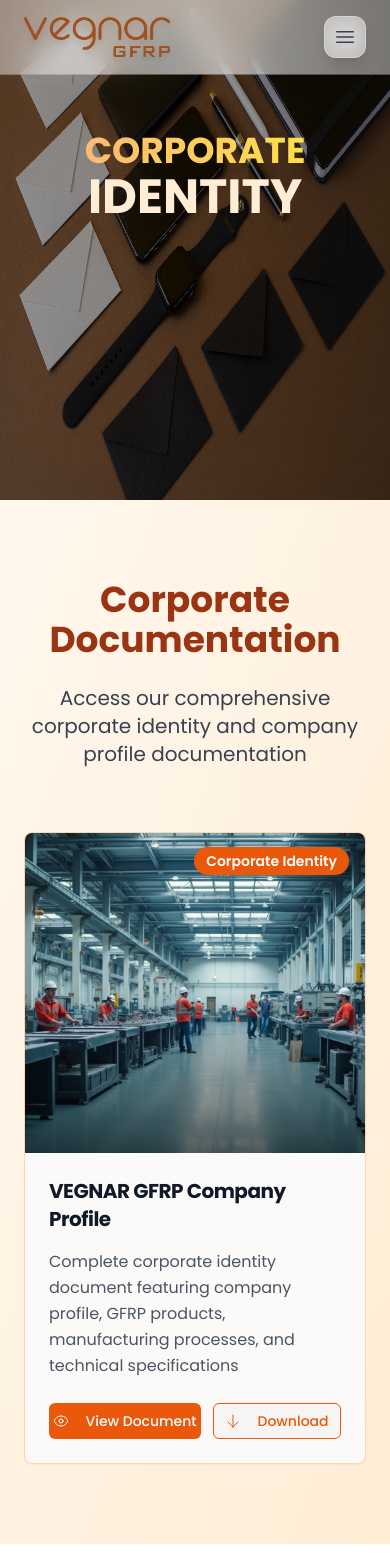
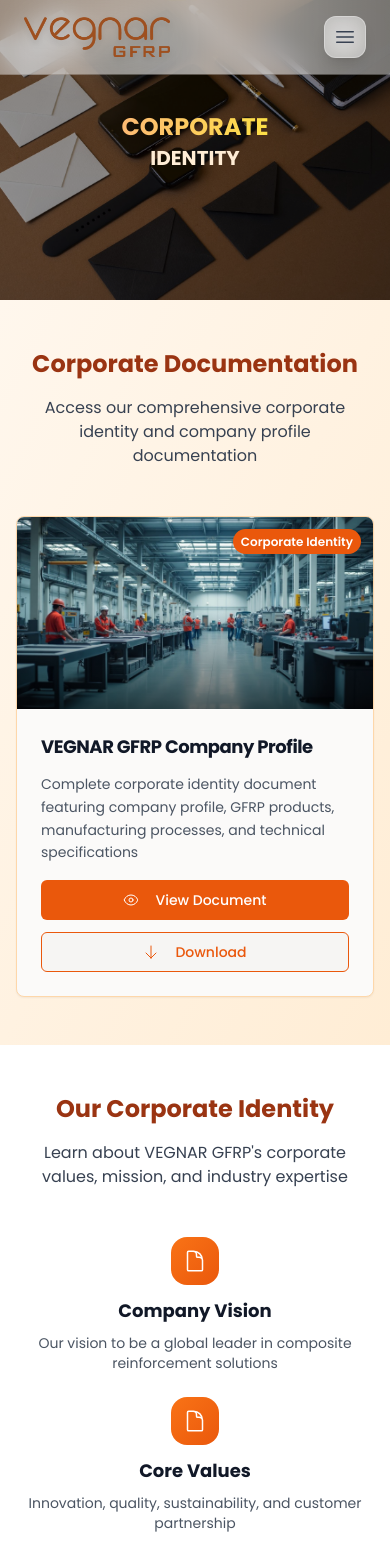
Before and after one commit to gabbar360/vegnar-gfrp_next, a Next.js app: page /corporate-identity in a window 390 px wide. Shown: the top 1555 px of the page. Built offline with nearby package versions, Linux system fonts and the light colour scheme.

Commit message:
responsive issues  and fevicon icon not showing issues fix

```diff
--- a/src/app/case-studies-global/page.tsx
+++ b/src/app/case-studies-global/page.tsx
@@ -50,7 +50,7 @@
           initial={{ opacity: 0, y: -40 }}
           animate={{ opacity: 1, y: 0 }}
           transition={{ duration: 0.7 }}
-          className="text-4xl font-bold text-primary mb-2 text-center drop-shadow-lg"
+          className="text-xl sm:text-2xl md:text-3xl lg:text-4xl font-bold text-primary mb-2 text-center drop-shadow-lg px-2"
         >
           Case Studies: <span className="text-orange-700">Global Applications of GFRP Rebars</span>
         </motion.h1>
@@ -58,7 +58,7 @@
           initial={{ opacity: 0 }}
           animate={{ opacity: 1 }}
           transition={{ delay: 0.5, duration: 0.7 }}
-          className="text-lg text-gray-700 mb-10 text-center"
+          className="text-sm sm:text-base md:text-lg text-gray-700 mb-10 text-center px-4"
         >
           Glass Fiber Reinforced Polymer (GFRP) rebars are gaining worldwide acceptance as a sustainable and high-performance alternative to steel reinforcement. Below are some prominent case studies demonstrating their successful applications across diverse infrastructure projects:
         </motion.p>
--- a/src/app/corporate-identity/page.tsx
+++ b/src/app/corporate-identity/page.tsx
@@ -25,23 +25,24 @@
   return (
     <div className="min-h-screen bg-white">
       {/* Header */}
-      <section className="relative py-32 overflow-hidden h-[500px]">
+      <section className="relative overflow-hidden h-[300px] sm:h-[400px] md:h-[500px] lg:h-[600px]">
         <div
-          className="absolute inset-0 bg-no-repeat bg-center"
+          className="absolute inset-0 bg-cover bg-center bg-no-repeat"
           style={{
             backgroundImage: `url(/assets/corporate.jpeg)`,
-            backgroundSize: "100% 100%",
+            backgroundSize: 'cover',
+            backgroundPosition: 'center center'
           }}
         />
         <div className="absolute inset-0 bg-black/40" />
-        <div className="relative mx-auto max-w-7xl px-6 lg:px-8">
-          <div className="mx-auto max-w-4xl text-center">
-            <h1 className="text-4xl md:text-7xl font-bold text-white mb-8 leading-tight animate-fade-in">
+        <div className="relative h-full flex items-center justify-center px-4">
+          <div className="text-center max-w-4xl w-full">
+            <h1 className="text-2xl sm:text-3xl md:text-4xl lg:text-5xl xl:text-6xl font-bold text-white mb-4 sm:mb-6 leading-tight">
               <span className="bg-gradient-to-r from-orange-300 to-yellow-300 bg-clip-text text-transparent">
                 CORPORATE
               </span>
               <br />
-              <span className="text-5xl md:text-6xl text-orange-100">
+              <span className="text-xl sm:text-2xl md:text-3xl lg:text-4xl xl:text-5xl text-orange-100">
                 IDENTITY
               </span>
             </h1>
@@ -50,13 +51,13 @@
       </section>
 
       {/* Corporate Documents Section */}
-      <section className="py-20 bg-gradient-to-br from-orange-50 to-orange-100">
-        <div className="mx-auto max-w-7xl px-6 lg:px-8">
-          <div className="text-center mb-16">
-            <h2 className="text-4xl font-bold text-orange-800 mb-6">
+      <section className="py-12 sm:py-16 md:py-20 bg-gradient-to-br from-orange-50 to-orange-100">
+        <div className="mx-auto max-w-7xl px-4 sm:px-6 lg:px-8">
+          <div className="text-center mb-12 sm:mb-16">
+            <h2 className="text-2xl sm:text-3xl md:text-4xl font-bold text-orange-800 mb-4 sm:mb-6">
               Corporate Documentation
             </h2>
-            <p className="text-xl text-gray-700">
+            <p className="text-base sm:text-lg md:text-xl text-gray-700">
               Access our comprehensive corporate identity and company profile
               documentation
             </p>
@@ -64,37 +65,36 @@
 
           <div className="flex justify-center">
             {corporateDocuments.map((document) => (
-              <div key={document.id}>
-                <Card className="group hover:shadow-2xl transition-all duration-500 hover:-translate-y-2 border-orange-200 overflow-hidden w-full max-w-2xl">
+              <div key={document.id} className="w-full max-w-2xl">
+                <Card className="group hover:shadow-2xl transition-all duration-500 hover:-translate-y-2 border-orange-200 overflow-hidden">
                   <div className="relative overflow-hidden">
                     <img
                       src={document.image}
                       alt={document.title}
-                      className="w-full h-80 object-cover group-hover:scale-105 transition-transform duration-700"
+                      className="w-full h-48 sm:h-64 md:h-80 object-cover group-hover:scale-105 transition-transform duration-700"
                     />
                     <div className="absolute inset-0 bg-gradient-to-t from-black/60 via-transparent to-transparent" />
-                    <div className="absolute top-4 right-4">
-                      <span className="bg-orange-600 text-white px-3 py-1 rounded-full text-sm font-semibold">
+                    <div className="absolute top-3 right-3 sm:top-4 sm:right-4">
+                      <span className="bg-orange-600 text-white px-2 py-1 sm:px-3 sm:py-1 rounded-full text-xs sm:text-sm font-semibold">
                         {document.category}
                       </span>
                     </div>
                   </div>
 
-                  <CardHeader className="pb-4">
-                    <CardTitle className="text-xl font-bold text-gray-900 group-hover:text-orange-700 transition-colors">
+                  <CardHeader className="pb-3 sm:pb-4">
+                    <CardTitle className="text-lg sm:text-xl font-bold text-gray-900 group-hover:text-orange-700 transition-colors">
                       {document.title}
                     </CardTitle>
                   </CardHeader>
 
                   <CardContent className="pt-0">
-                    <p className="text-gray-600 mb-6 leading-relaxed">
+                    <p className="text-sm sm:text-base text-gray-600 mb-4 sm:mb-6 leading-relaxed">
                       {document.description}
                     </p>
 
-                    <div className="flex space-x-3">
+                    <div className="flex flex-col sm:flex-row gap-3">
                       <Button
-                        size="sm"
-                        className="flex-1 bg-orange-600 hover:bg-orange-700 text-white flex items-center justify-center"
+                        className="w-full sm:flex-1 bg-orange-600 hover:bg-orange-700 text-white flex items-center justify-center py-3 px-4 text-sm font-medium"
                         onClick={() => window.open(document.pdfUrl, '_blank')}
                       >
                         <EyeIcon className="h-4 w-4 mr-2 flex-shrink-0" />
@@ -103,12 +103,11 @@
                       <a
                         href={document.pdfUrl}
                         download={`${document.title.replace(/\s+/g, "-")}.pdf`}
-                        className="flex-1"
+                        className="w-full sm:flex-1"
                       >
                         <Button
-                          size="sm"
                           variant="outline"
-                          className="w-full border-orange-600 text-orange-600 hover:bg-orange-600 hover:text-white"
+                          className="w-full border-orange-600 text-orange-600 hover:bg-orange-600 hover:text-white py-3 px-4 text-sm font-medium"
                         >
                           <ArrowDownIcon className="h-4 w-4 mr-2" />
                           Download
@@ -124,19 +123,19 @@
       </section>
 
       {/* Corporate Identity Features */}
-      <section className="py-20 bg-white">
-        <div className="mx-auto max-w-7xl px-6 lg:px-8">
-          <div className="text-center mb-16">
-            <h2 className="text-4xl font-bold text-orange-800 mb-6">
+      <section className="py-12 sm:py-16 md:py-20 bg-white">
+        <div className="mx-auto max-w-7xl px-4 sm:px-6 lg:px-8">
+          <div className="text-center mb-12 sm:mb-16">
+            <h2 className="text-2xl sm:text-3xl md:text-4xl font-bold text-orange-800 mb-4 sm:mb-6">
               Our Corporate Identity
             </h2>
-            <p className="text-xl text-gray-700">
-              Learn about VEGNAR GFRP's corporate values, mission, and industry
+            <p className="text-base sm:text-lg md:text-xl text-gray-700">
+              Learn about VEGNAR GFRP&apos;s corporate values, mission, and industry
               expertise
             </p>
           </div>
 
-          <div className="grid grid-cols-1 md:grid-cols-2 lg:grid-cols-4 gap-8">
+          <div className="grid grid-cols-1 sm:grid-cols-2 lg:grid-cols-4 gap-6 sm:gap-8">
             {[
               {
                 title: "Company Vision",
@@ -156,13 +155,13 @@
               },
             ].map((item, index) => (
               <div key={index} className="text-center group">
-                <div className="w-16 h-16 bg-gradient-to-br from-orange-500 to-orange-600 rounded-2xl flex items-center justify-center mx-auto mb-4 group-hover:scale-110 transition-transform duration-300">
-                  <DocumentIcon className="h-8 w-8 text-white" />
+                <div className="w-12 h-12 sm:w-16 sm:h-16 bg-gradient-to-br from-orange-500 to-orange-600 rounded-2xl flex items-center justify-center mx-auto mb-3 sm:mb-4 group-hover:scale-110 transition-transform duration-300">
+                  <DocumentIcon className="h-6 w-6 sm:h-8 sm:w-8 text-white" />
                 </div>
-                <h3 className="text-xl font-bold text-gray-900 mb-2">
+                <h3 className="text-lg sm:text-xl font-bold text-gray-900 mb-2">
                   {item.title}
                 </h3>
-                <p className="text-gray-600">{item.desc}</p>
+                <p className="text-sm sm:text-base text-gray-600">{item.desc}</p>
               </div>
             ))}
           </div>
@@ -170,21 +169,21 @@
       </section>
 
       {/* CTA Section */}
-      <section className="py-20 bg-gradient-to-br from-[#9e5020] to-[#d4661a]">
-        <div className="mx-auto max-w-4xl px-6 lg:px-8 text-center">
-          <h2 className="text-4xl font-bold text-white mb-6">
+      <section className="py-12 sm:py-16 md:py-20 bg-gradient-to-br from-[#9e5020] to-[#d4661a]">
+        <div className="mx-auto max-w-4xl px-4 sm:px-6 lg:px-8 text-center">
+          <h2 className="text-2xl sm:text-3xl md:text-4xl font-bold text-white mb-4 sm:mb-6">
             Partner with VEGNAR GFRP
           </h2>
-          <p className="text-xl text-orange-100 mb-8 leading-relaxed">
+          <p className="text-base sm:text-lg md:text-xl text-orange-100 mb-6 sm:mb-8 leading-relaxed">
             Join us in building a sustainable future with innovative GFRP
             solutions. Contact our team to learn more about partnership
             opportunities.
           </p>
-          <div className="flex flex-col sm:flex-row gap-4 justify-center">
+          <div className="flex flex-col sm:flex-row gap-3 sm:gap-4 justify-center">
             <Link href="/contact">
               <Button
                 size="lg"
-                className="bg-white text-[#9e5020] hover:bg-orange-50 px-8 py-4 text-lg font-semibold shadow-lg hover:shadow-xl transition-all duration-300"
+                className="bg-white text-[#9e5020] hover:bg-orange-50 px-6 sm:px-8 py-3 sm:py-4 text-base sm:text-lg font-semibold shadow-lg hover:shadow-xl transition-all duration-300 w-full sm:w-auto"
               >
                 Contact Our Team
               </Button>
@@ -192,7 +191,7 @@
             <Button
               variant="outline"
               size="lg"
-              className="bg-white text-[#9e5020] hover:bg-orange-50 border-2 border-white px-8 py-4 text-lg font-semibold transition-all duration-300"
+              className="bg-white text-[#9e5020] hover:bg-orange-50 border-2 border-white px-6 sm:px-8 py-3 sm:py-4 text-base sm:text-lg font-semibold transition-all duration-300 w-full sm:w-auto"
             >
               Partnership Inquiry
             </Button>
--- a/src/app/layout.tsx
+++ b/src/app/layout.tsx
@@ -119,11 +119,7 @@
             __html: JSON.stringify(organizationSchema),
           }}
         />
-        <link rel="icon" href="/favicon.ico" />
-        <link rel="apple-touch-icon" sizes="180x180" href="/apple-touch-icon.png" />
-        <link rel="icon" type="image/png" sizes="32x32" href="/favicon-32x32.png" />
-        <link rel="icon" type="image/png" sizes="16x16" href="/favicon-16x16.png" />
-        <link rel="manifest" href="/site.webmanifest" />
+        <link rel="icon" href="/images/fevicon.png" type="image/png" />
       </head>
       <body className="font-poppins antialiased">
         <ReactQueryProvider>
--- a/src/app/safety-guidelines/page.tsx
+++ b/src/app/safety-guidelines/page.tsx
@@ -87,7 +87,7 @@
           initial={{ opacity: 0, y: -40 }}
           animate={{ opacity: 1, y: 0 }}
           transition={{ duration: 0.7 }}
-          className="text-5xl font-extrabold text-primary mb-2 text-center drop-shadow-xl tracking-tight"
+          className="text-2xl sm:text-3xl md:text-4xl lg:text-5xl font-extrabold text-primary mb-2 text-center drop-shadow-xl tracking-tight px-2"
         >
           <span className="inline-block animate-pulse">Safety</span> <span className="text-orange-700 animate-bounce">Guidelines</span>
         </motion.h1>
@@ -95,7 +95,7 @@
           initial={{ opacity: 0 }}
           animate={{ opacity: 1 }}
           transition={{ delay: 0.5, duration: 0.7 }}
-          className="text-xl text-gray-700 mb-12 text-center font-medium"
+          className="text-sm sm:text-base md:text-lg lg:text-xl text-gray-700 mb-12 text-center font-medium px-4"
         >
           Please follow these safety and fire safety guidelines when handling and installing GFRP rebar products.
         </motion.p>
```
Also changed, not shown: src/app/about/page.tsx (+17 -3 lines), src/app/benefits/page.tsx (+8 -7 lines), src/app/blog/page.tsx (+8 -7 lines), src/app/contact/page.tsx (+8 -7 lines), src/app/get-quote/page.tsx (+10 -6 lines), src/app/page.tsx (+9 -5 lines), src/app/technical-specification/page.tsx (+4 -4 lines).
